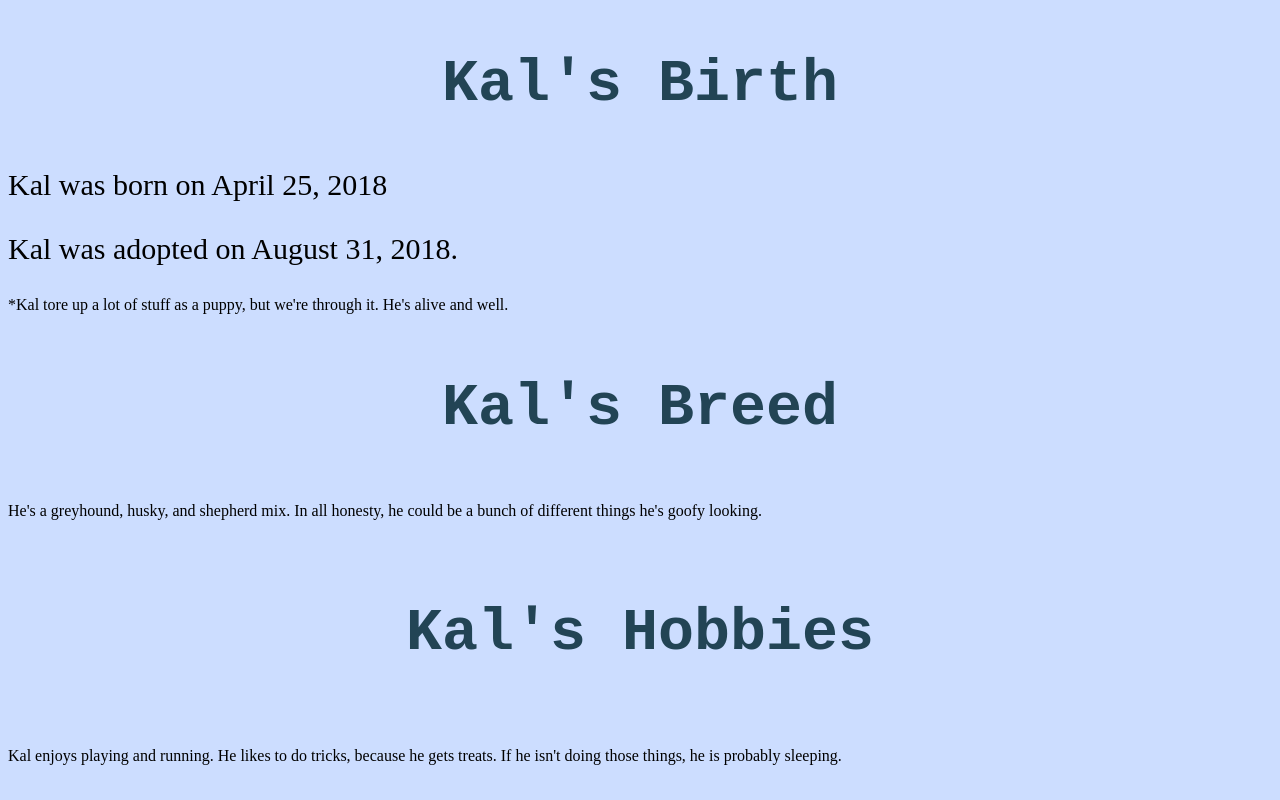
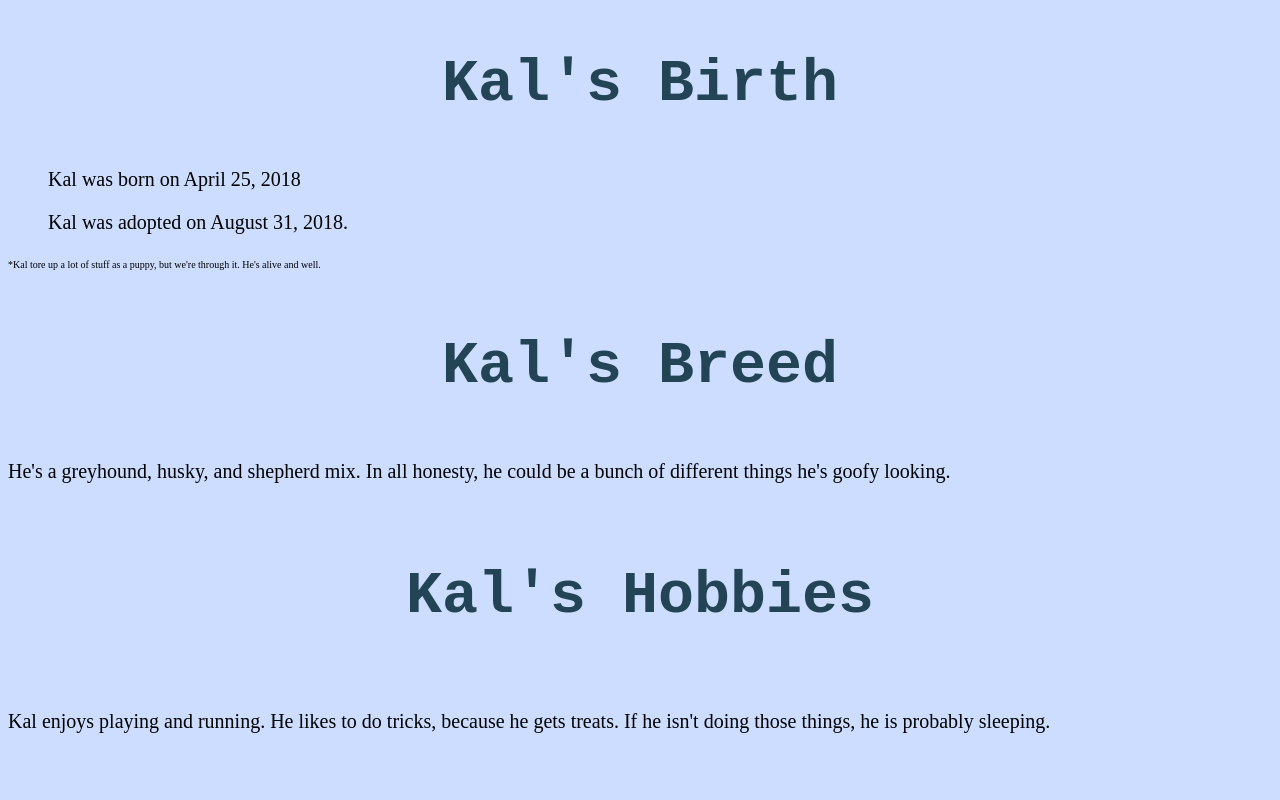
Before and after one commit to Chandlerh8/Midterm, a plain HTML site: page index.html in a window 1280 px wide. Drawn offline with Linux system fonts and the light colour scheme.

Commit message:
existing site

```diff
--- a/index.html
+++ b/index.html
@@ -11,10 +11,13 @@
 <body>
     <div>
  <h2>Kal's Birth</h2>
+    <ul>
+
     <p>Kal was born on April 25, 2018 </p>
         <div>
             <p>Kal was adopted on August 31, 2018.</p>
             </div>
+        </ul>
     </div>
    <p2>
        *Kal tore up a lot of stuff as a puppy, but we're through it. He's alive and well.
--- a/main.css
+++ b/main.css
@@ -6,9 +6,20 @@ h2{
 }
 
 p{
-    font-size: 30px;
+    font-size: 20px;
+}
+p2{
+    font-size: 10px
 }
 
+p3{
+    font-size: 20px;
+}
+
+p4{
+    font-size: 20px;
+
+}
 body{
     background-color: #cdf;
 }
```
